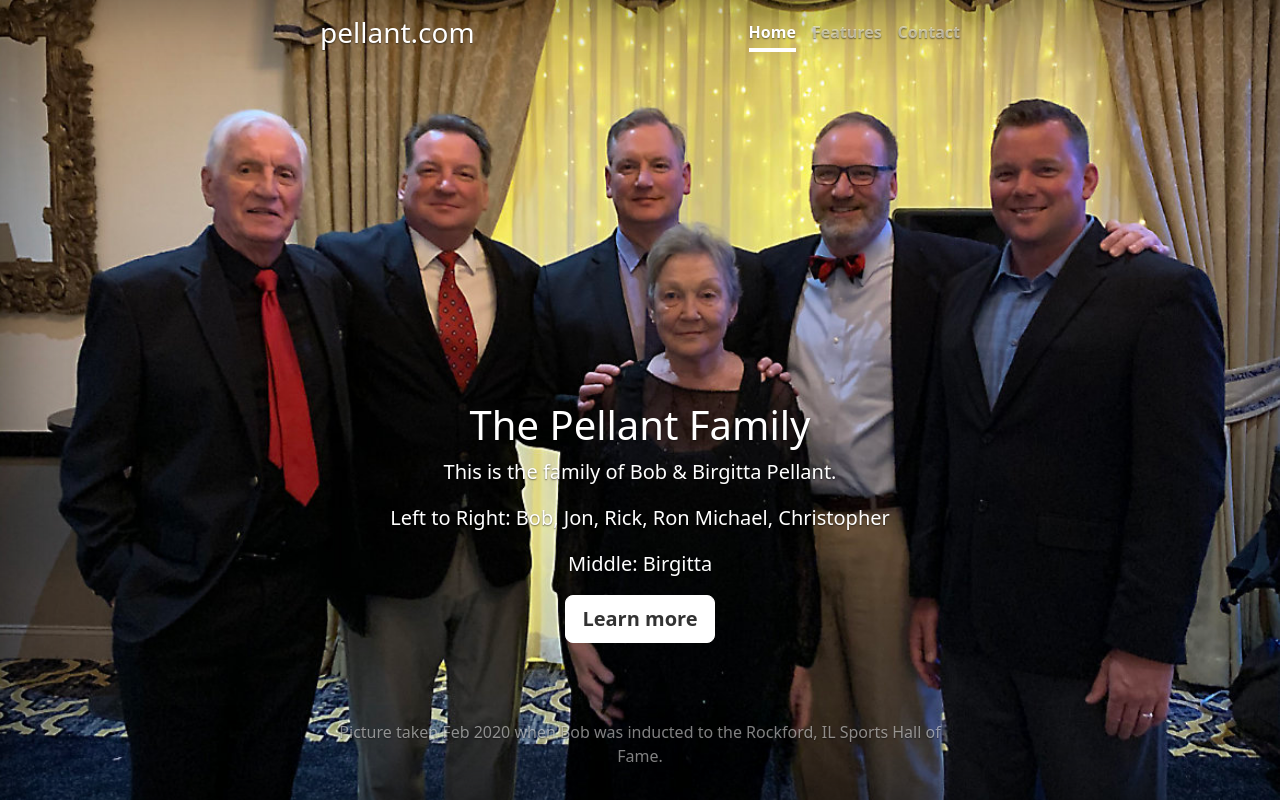
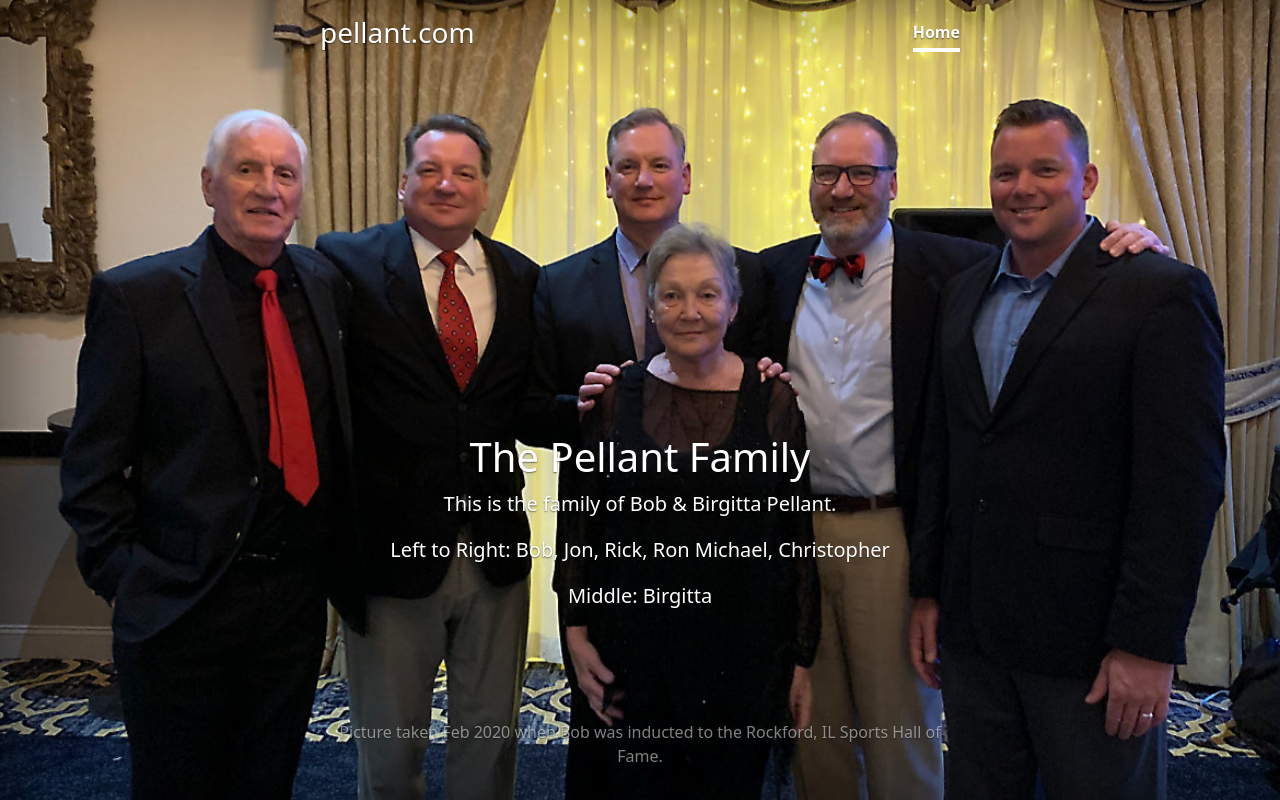
Before and after one commit to w1jp/pellant_web, a plain HTML site: page index.html in a window 1280 px wide. Drawn offline with nearby package versions, Linux system fonts and the light colour scheme.

Commit message:
Hide missing features.

```diff
--- a/index.html
+++ b/index.html
@@ -7,8 +7,7 @@
   <meta name="author" content="Jon Pellant and Bootstrap contributors">
   <title>The Bob Pellant Family</title>
 
-  <link href="https://cdn.jsdelivr.net/npm/bootstrap@5.3.0-alpha1/dist/css/bootstrap.min.css" rel="stylesheet">
-
+  <link href="https://cdn.jsdelivr.net/npm/bootstrap@5.3.5/dist/css/bootstrap.min.css" rel="stylesheet" integrity="sha384-SgOJa3DmI69IUzQ2PVdRZhwQ+dy64/BUtbMJw1MZ8t5HZApcHrRKUc4W0kG879m7" crossorigin="anonymous">
   <style>
     .bd-placeholder-img {
       font-size: 1.125rem;
@@ -82,8 +81,8 @@
         <h3 class="float-md-start mb-0">pellant.com</h3>
         <nav class="nav nav-masthead justify-content-center float-md-end">
           <a class="nav-link fw-bold py-1 px-0 active" aria-current="page" href="#">Home</a>
-          <a class="nav-link fw-bold py-1 px-0" href="#">Features</a>
-          <a class="nav-link fw-bold py-1 px-0" href="#">Contact</a>
+          <a class="nav-link fw-bold py-1 px-0" hidden href="#">Features</a>
+          <a class="nav-link fw-bold py-1 px-0" hidden href="#">Contact</a>
         </nav>
       </div>
     </header>
@@ -97,7 +96,7 @@
       <p class="lead">Left to Right: Bob, Jon, Rick, Ron Michael, Christopher</p>
       <p class="lead">Middle: Birgitta</p>
       <p class="lead">
-        <a href="#" class="btn btn-lg btn-light fw-bold border-white bg-white">Learn more</a>
+        <a href="#" class="btn btn-lg btn-light fw-bold border-white bg-white" hidden>Learn more</a>
       </p>
     </main>
 
@@ -107,6 +106,5 @@
   </div>
 
 
-  <script src="https://cdn.jsdelivr.net/npm/bootstrap@5.3.0-alpha1/dist/js/bootstrap.bundle.min.js" integrity="sha384-w76AqPfDkMBDXo30jS1Sgez6pr3x5MlQ1ZAGC+nuZB+EYdgRZgiwxhTBTkF7CXvN" crossorigin="anonymous"></script>
-</body>
+  <script src="https://cdn.jsdelivr.net/npm/bootstrap@5.3.5/dist/js/bootstrap.bundle.min.js" integrity="sha384-k6d4wzSIapyDyv1kpU366/PK5hCdSbCRGRCMv+eplOQJWyd1fbcAu9OCUj5zNLiq" crossorigin="anonymous"></script></body>
 </html>
```
